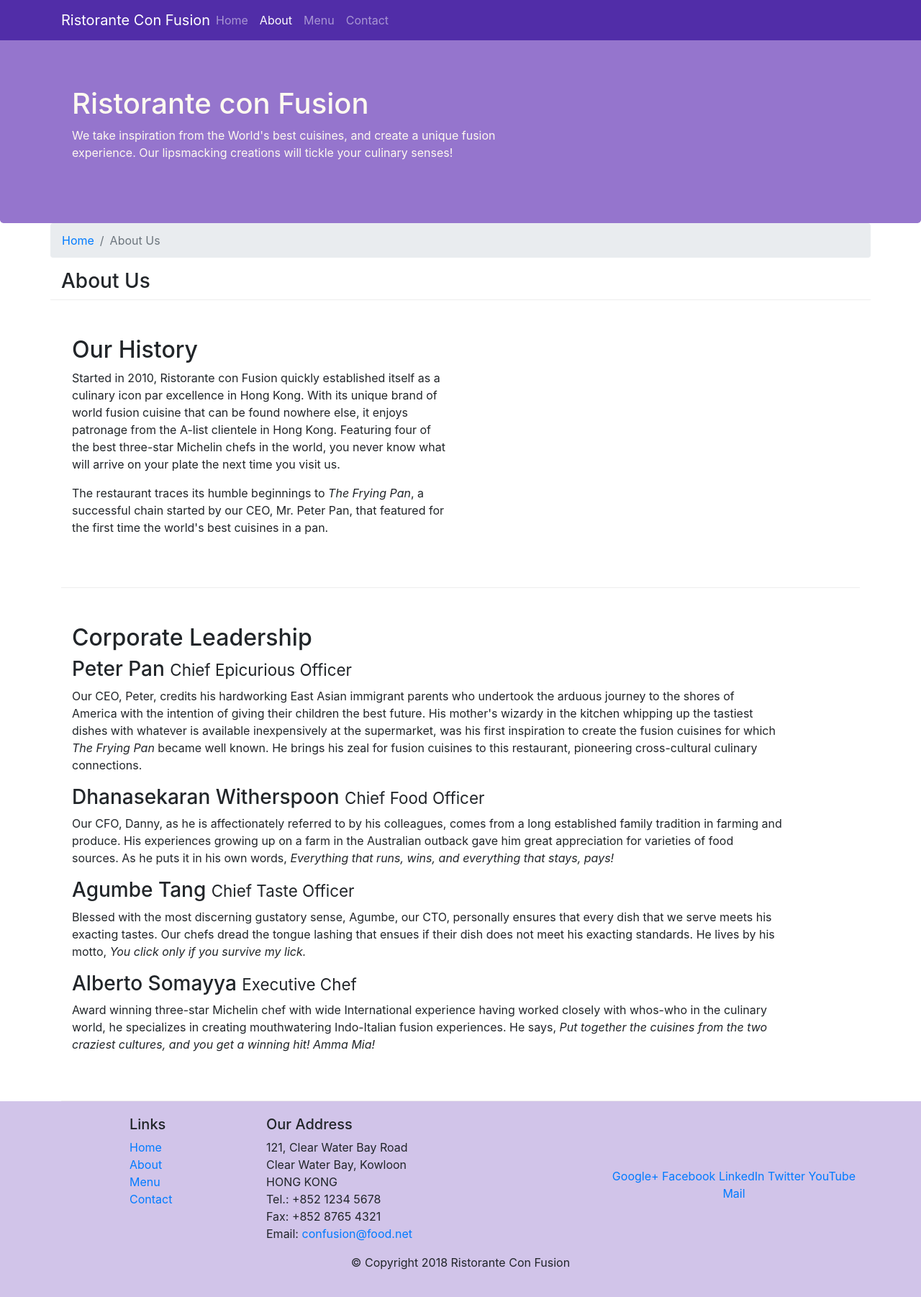
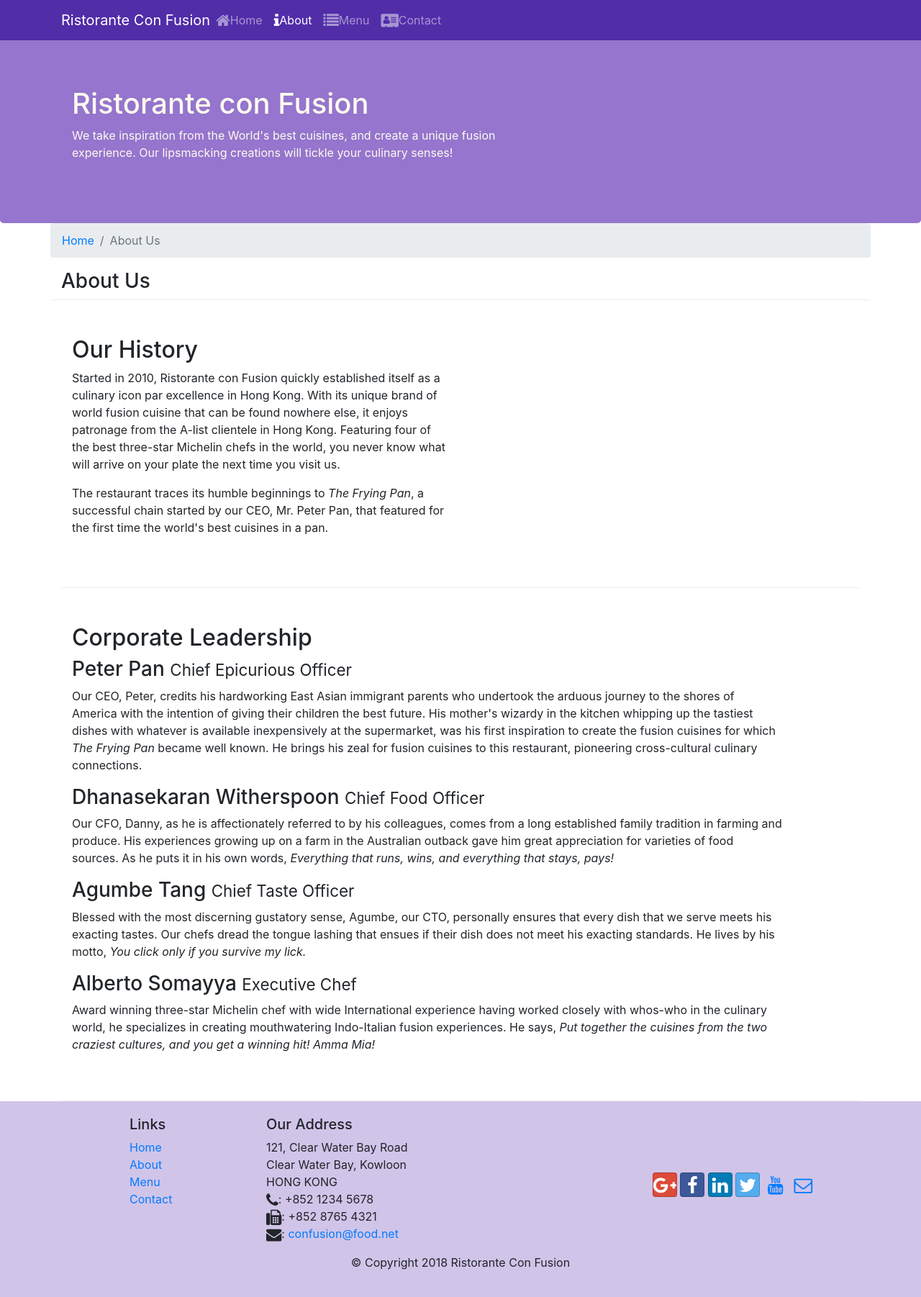
Before and after one commit to Pavithra37/conFusion, a website: page aboutus.html in a window 1280 px wide. Shown: the whole page at 72% size. Drawn offline with nearby package versions, Linux system fonts and the light colour scheme.

Commit message:
Icon Fonta

```diff
--- a/aboutus.html
+++ b/aboutus.html
@@ -6,6 +6,8 @@
     <meta name="viewport" content="width=device-width, initial-scale=1, shrink-to-fit=no">
     <meta http-equiv="x-ua-compatible" content="ie=edge">
     <link rel="stylesheet" href="node_modules/bootstrap/dist/css/bootstrap.min.css">
+    <link rel="stylesheet" href="node_modules/font-awesome/css/font-awesome.min.css">
+    <link rel="stylesheet" href="node_modules/bootstrap-social/bootstrap-social.css">
     <link rel="stylesheet" href="css/styles.css">
     <title>Ristorante Con Fusion: About Us</title>
 
@@ -20,10 +22,15 @@
             <a class="navbar-brand mr-auto" href="./index.html">Ristorante Con Fusion</a>
             <div class="collapse navbar-collapse" id="Navbar">
                 <ul class="navbar-nav mr-auto">
-                    <li class="nav-item"><a class="nav-link" href="./index.html">Home</a></li>
-                    <li class="nav-item active"><a class="nav-link" href="#">About</a></li>
-                    <li class="nav-item"><a class="nav-link" href="#">Menu</a></li>
-                    <li class="nav-item"><a class="nav-link" href="#">Contact</a></li>
+                    <li class="nav-items"><a class="nav-link" href="./index.html"><span
+                                class="fa fa-home fa-lg"></span>Home</a></li>
+                    <li class="nav-items active"><a class="nav-link" href="#"><span
+                                class="fa fa-info fa-lg"></span>About</a></li>
+                    <li class="nav-items"><a class="nav-link" href="#"><span class="fa fa-list fa-lg"></span>Menu</a>
+                    </li>
+                    <li class="nav-items"><a class="nav-link" href="#"><span
+                                class="fa fa-address-card fa-lg"></span>Contact</a>
+                    </li>
                 </ul>
             </div>
         </div>
@@ -123,19 +130,24 @@
                         121, Clear Water Bay Road<br>
                         Clear Water Bay, Kowloon<br>
                         HONG KONG<br>
-                        Tel.: +852 1234 5678<br>
-                        Fax: +852 8765 4321<br>
-                        Email: <a href="mailto:confusion@food.net">confusion@food.net</a>
+                        <i class="fa fa-phone fa-lg"></i>: +852 1234 5678<br>
+                        <i class="fa fa-fax fa-lg"></i>: +852 8765 4321<br>
+                        <i class="fa fa-envelope fa-lg"></i>: <a href="mailto:confusion@food.net">confusion@food.net</a>
                     </address>
                 </div>
                 <div class="col-12 col-sm-4 align-self-center">
                     <div class="text-center">
-                        <a href="http://google.com/+">Google+</a>
-                        <a href="http://www.facebook.com/profile.php?id=">Facebook</a>
-                        <a href="http://www.linkedin.com/in/">LinkedIn</a>
-                        <a href="http://twitter.com/">Twitter</a>
-                        <a href="http://youtube.com/">YouTube</a>
-                        <a href="mailto:">Mail</a>
+                        <a class="btn btn-social-icon btn-google" href="http://google.com/+"><i
+                                class="fa fa-google-plus fa-lg"></i></a>
+                        <a class="btn btn-social-icon btn-facebook" href="http://www.facebook.com/profile.php?id="><i
+                                class="fa fa-facebook fa-lg"></i></a>
+                        <a class="btn btn-social-icon btn-linkedin" href="http://www.linkedin.com/in/"><i
+                                class="fa fa-linkedin fa-lg"></i></a>
+                        <a class="btn btn-social-icon btn-twitter" href="http://twitter.com/"><i
+                                class="fa fa-twitter fa-lg"></i></a>
+                        <a class="btn btn-social-icon btn-youtube" href="http://youtube.com/"><i
+                                class="fa fa-youtube fa-lg"></i></a>
+                        <a class="btn btn-social-icon" href="mailto:"><i class="fa fa-envelope-o fa-lg"></i></a>
                     </div>
                 </div>
             </div>
--- a/package.json
+++ b/package.json
@@ -15,6 +15,8 @@
   },
   "dependencies": {
     "bootstrap": "^4.0.0",
+    "bootstrap-social": "^5.1.1",
+    "font-awesome": "^4.7.0",
     "jquery": "^3.3.1",
     "popper.js": "^1.12.9"
   }
```
Also changed, not shown: index.html (+25 -14 lines), 1 other file.
